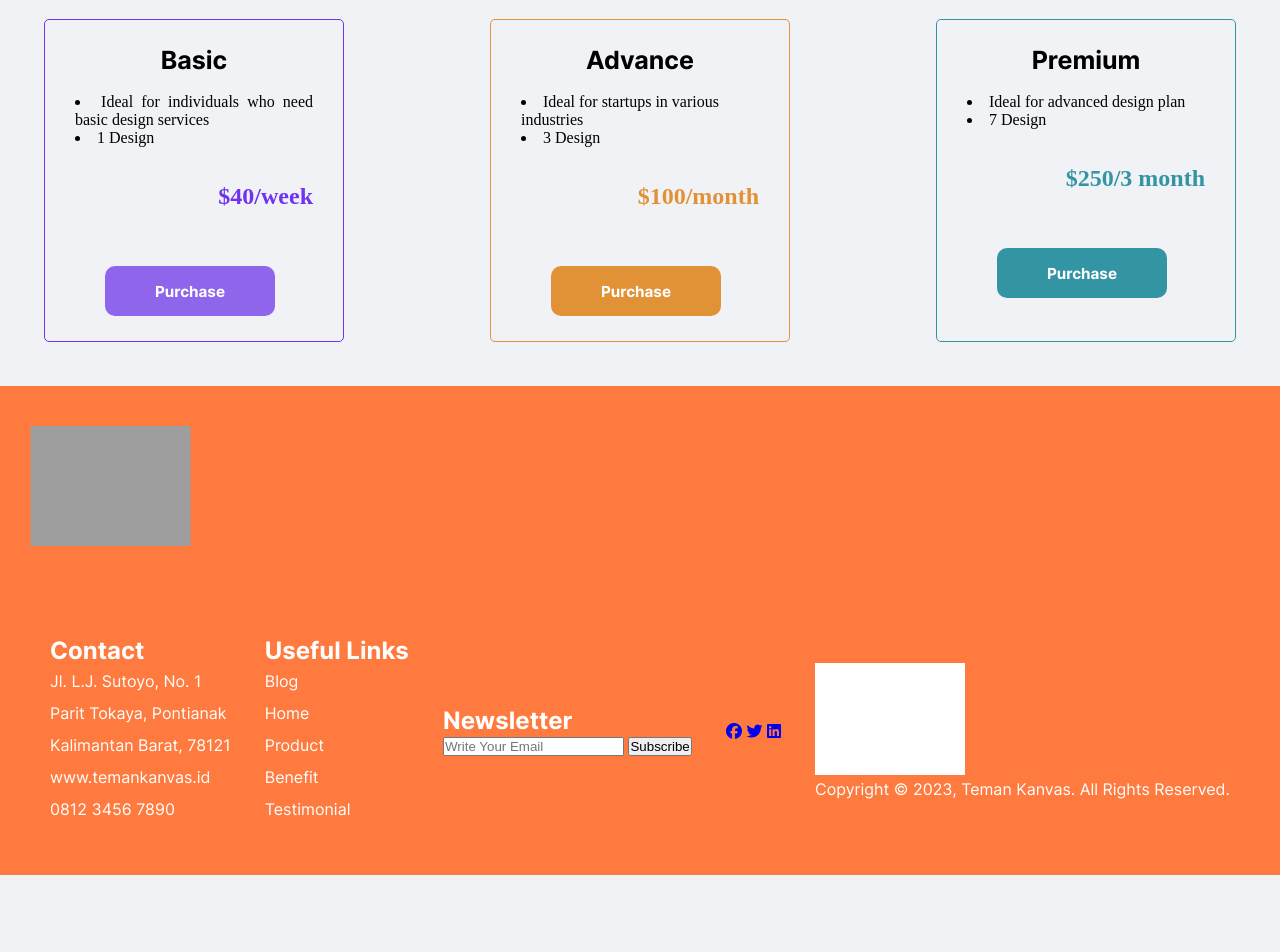
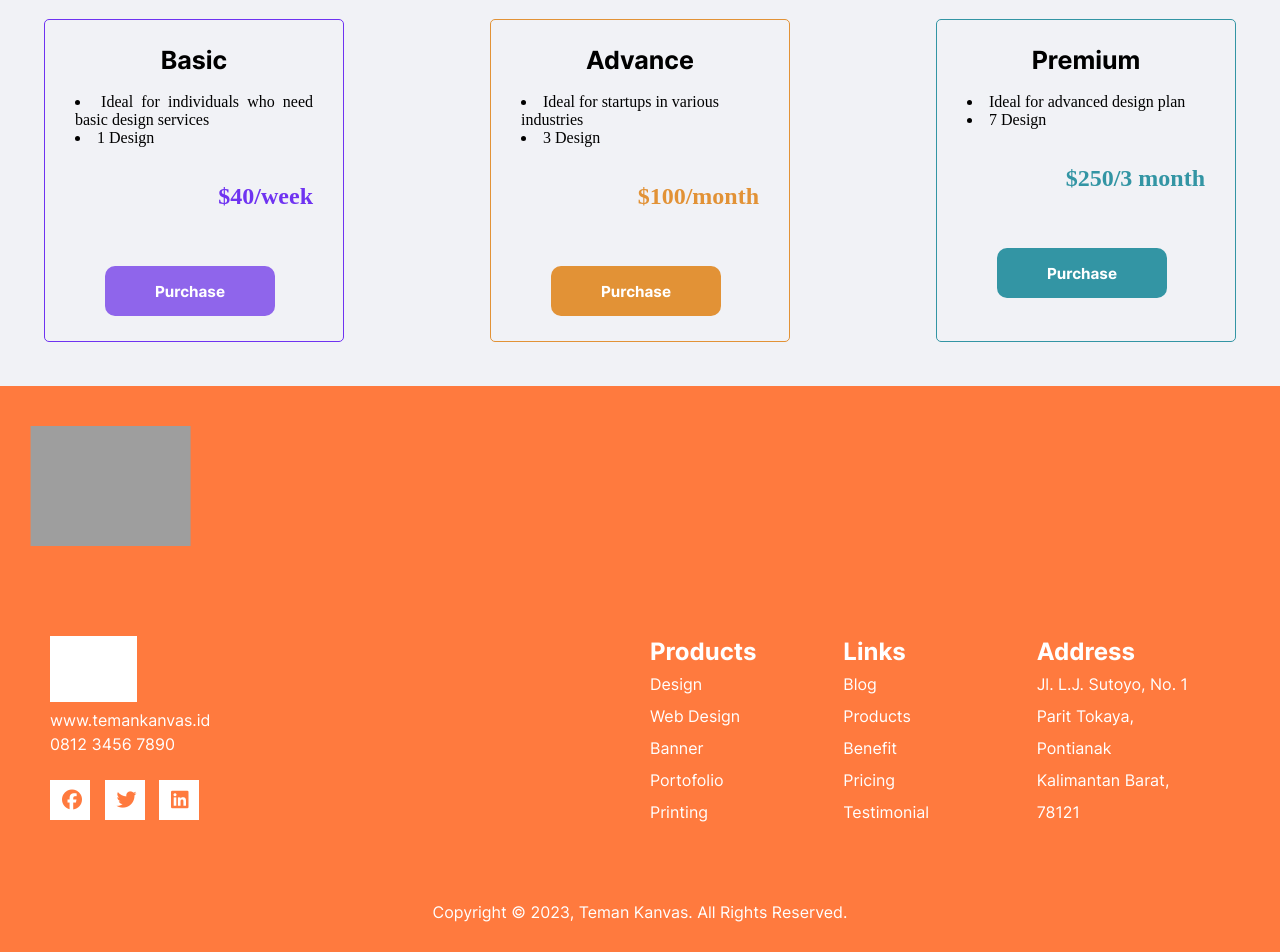
Before and after one commit to Clayy9/Teman-Kanvas, a PHP site: page / in a window 1280 px wide. Shown: the part 1231-2183 px from the top of the page. Before the commit the page ends 2106 px from the top, so only its background shows below. Run offline with PHP 8.4, Linux system fonts and the light colour scheme; some libraries are stand-ins or nearby versions; grey boxes are pictures that could not be loaded.

Commit message:
Footer FIX

```diff
--- a/index.html
+++ b/index.html
@@ -175,47 +175,56 @@
     </section>
 
     <!-- footer -->
-    <footer id="footer" class="footer">
+    <footer class="footer">
+        <div class="left-footer">
+            <img src="../assets/Logo1.svg" alt="" class="logo-footer">
+            <p>www.temankanvas.id</p>
+            <p>0812 3456 7890</p><br>
+            <div class="socials">
+                <a href="#"><i class="fab fa-facebook"></i></a>
+                <a href="#"><i class="fab fa-twitter"></i></a>
+                <a href="#"><i class="fab fa-linkedin"></i></a>
+            </div>
+        </div>
+        <ul class="right-footer">
+            <li>
+                <h2>Products</h2>
 
-        <div class="left-footer">
-            <h2>Contact</h2>
-            <ul class="box1">
-                <li>Jl. L.J. Sutoyo, No. 1</li>
-                <li>Parit Tokaya, Pontianak</li>
-                <li>Kalimantan Barat, 78121</li>
-                <li>www.temankanvas.id</li>
-                <li>0812 3456 7890</li>
-            </ul>
-        </div>
-        <div class="center-footer">
-            <h2>Useful Links</h2>
-            <ul class="box2">
-                <li>Blog</li>
-                <li>Home</li>
-                <li>Product</li>
-                <li>Benefit</li>
-                <li>Testimonial</li>
-            </ul>
-        </div>
-        <div class="right-footer">
-            <h2>Newsletter</h2>
-            <form action="" class="mail">
-                <div class="mail-box">
-                    <input type="text" name="" id="" placeholder="Write Your Email">
-                    <button class="btn" type="submit">Subscribe</button>
-                </div>
-            </form>
-        </div>
-        <div class="social">
-            <a href="#"><i class="fab fa-facebook"></i></a>
-            <a href="#"><i class="fab fa-twitter"></i></a>
-            <a href="#"><i class="fab fa-linkedin"></i></a>
-        </div>
+                <ul class="box">
+                    <li><a href="#">Design</a></li>
+                    <li><a href="#">Web Design</a></li>
+                    <li><a href="#">Banner</a></li>
+                    <li><a href="#">Portofolio</a></li>
+                    <li><a href="#">Printing</a></li>
+                </ul>
+            </li>
+            <li class="links">
+                <h2>Links</h2>
+
+                <ul class="box">
+                    <li><a href="#">Blog</a></li>
+                    <li><a href="#">Products</a></li>
+                    <li><a href="#">Benefit</a></li>
+                    <li><a href="#">Pricing</a></li>
+                    <li><a href="#">Testimonial</a></li>
+                </ul>
+            </li>
+            <li class="address">
+                <h2>Address</h2>
+
+                <ul class="box">
+                    <li><a href="#">Jl. L.J. Sutoyo, No. 1</a></li>
+                    <li><a href="#">Parit Tokaya, Pontianak</a></li>
+                    <li><a href="#">Kalimantan Barat, 78121</a></li>
+                </ul>
+            </li>
+        </ul>
+    </footer>
+
         <div class="bottom-footer">
-            <img src="../assets/Logo1.svg" alt="" id="logo-footer" class="logo-footer">
             <p>Copyright © 2023, Teman Kanvas. All Rights Reserved.</p>
         </div>
-    </footer>
+
     <script src="script.js"></script>
     <script src="https://kit.fontawesome.com/2c04a65836.js" crossorigin="anonymous"></script>
 </body>
--- a/style.css
+++ b/style.css
@@ -435,9 +435,6 @@ header.sticky ul li a {
 }
 
 footer {
-    top: 0;
-    left: 0;
-    width: 100%;
     display: -webkit-flex;
     display: -moz-flex;
     display: -ms-flex;
@@ -447,29 +444,100 @@ footer {
     padding: 50px;
     background-color: var(--orange);
     color: var(--white);
-    justify-content: space-between;
-    align-items: center;
+}
+
+.footer > * {
+    flex: 1 100%;
     font-family: regular;
 }
 
-h2 {
-    font-family: bold   ;
+.left-footer {
+    margin-right: 1.25em;
+    margin-bottom: 2em;
+    line-height: 1.5em;
 }
 
-footer ul li {
+.left-footer img {
+    width: 15%;
+    filter: brightness(100);
+}
+
+h2 {
+    font-family: bold;
+}
+
+.footer ul {
     list-style: none;
     padding-left: 0;
 }
 
-footer ul {
-    line-height: 4em;
-}
-
-footer li {
+.footer li {
     line-height: 2em;
 }
 
-#logo-footer {
-    width: 150px;
-    filter: brightness(100);
+.footer a{
+    text-decoration: none;
 }
+
+.right-footer {
+    display: -webkit-flex;
+    display: -moz-flex;
+    display: -ms-flex;
+    display: -o-flex;
+    display: flex;
+    flex-wrap: row wrap;
+}
+
+.right-footer > * {
+    flex: 1 50%;
+    margin-right: 1.25em;
+}
+
+.box a {
+    color: var(--white);
+}
+
+.bottom-footer {
+    text-align: center;
+    font-family: regular;
+    color: var(--white);
+    padding-bottom: 30px;
+    background-color: var(--orange);
+}
+
+.left-footer p {
+    padding-right: 20%;
+    color: var(--white);
+}
+
+.socials a {
+    background-color: var(--white);
+    width: 40px;
+    height: 40px;
+    display: inline-block;
+    margin-right: 10px;
+}
+
+.socials a i {
+    color: var(--orange);
+    padding: 10px 12px;
+    font-size: 20px;
+}
+
+@media screen and (min-width: 600px) {
+    .right-footer > * {
+        flex: 1;
+    }
+    .left-footer > * {
+        flex: 1 0px;
+    }
+    .right-footer > * {
+        flex: 2 0px;
+    }
+}
+
+@media (max-width: 600px) {
+    .footer {
+        padding: 15px;
+    }
+}
```
